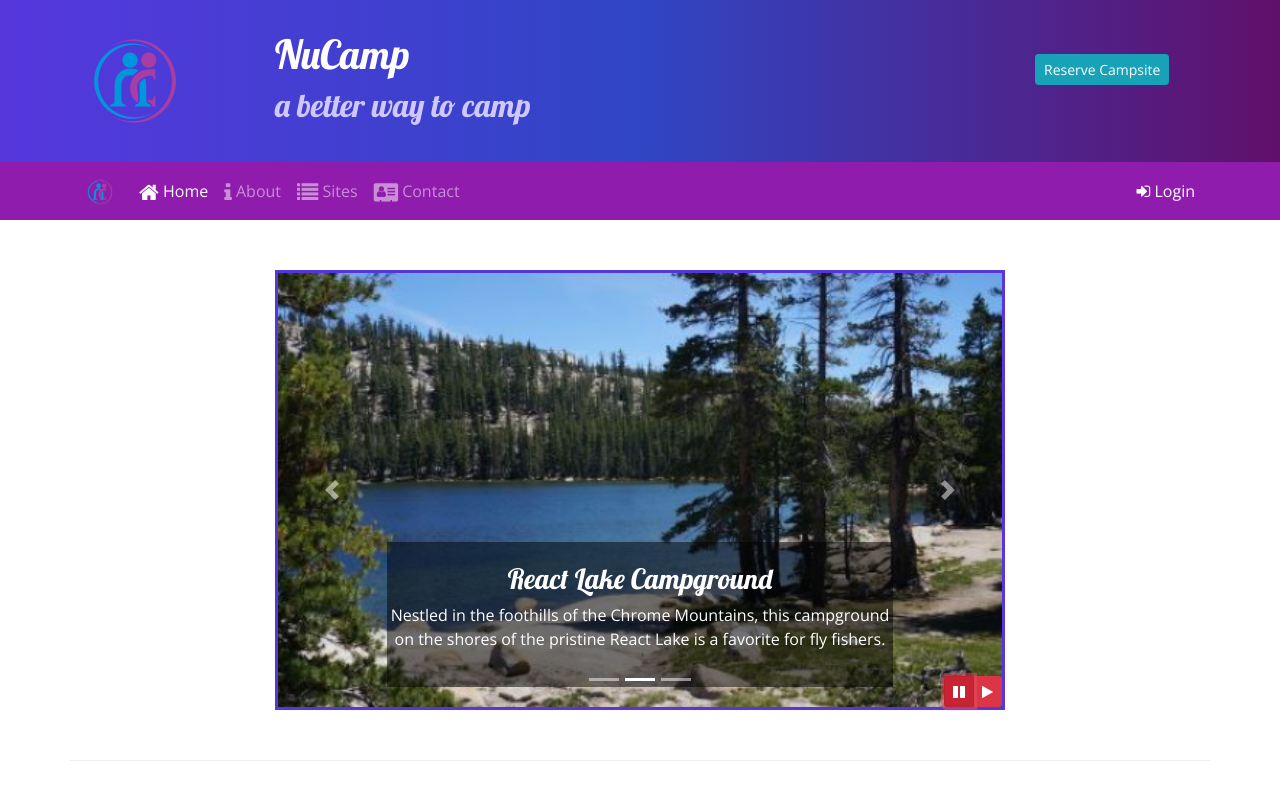
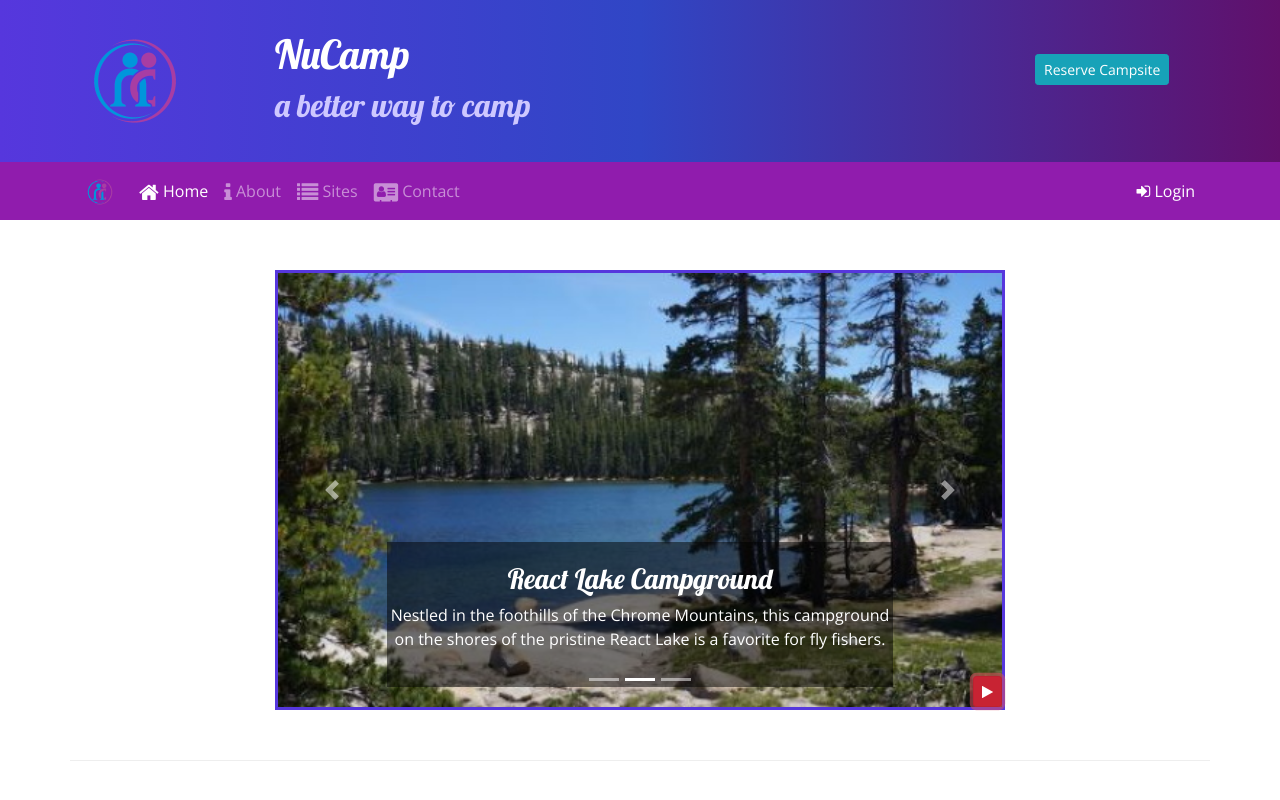
Before and after one commit to dcWashington/gitBootstrap, a website: page index.html in a window 1280 px wide. Both pictures are taken after a click on the button 959 px from the left and 691 px from the top of the page. Shown: the top 800 px of the page. Drawn offline with nearby package versions, Linux system fonts and the light colour scheme.

Commit message:
Bootstrap and jQuery Part 2

```diff
--- a/index.html
+++ b/index.html
@@ -188,14 +188,10 @@
                         <span class="carousel-control-next-icon"></span>
                         <span class="sr-only">Next</span>
                     </a>
-                    <div class="btn-group" id="carouselButton" >
-                        <button class="btn btn-danger btn-sm" id="carouselPause">
-                            <i class="fa fa-pause"></i>
-                        </button>
-                        <button class="btn btn-danger btn-sm" id="carouselPlay">
-                            <i class="fa fa-play"></i>
-                        </button>
-                    </div>
+                    <button class="btn btn-danger btn-sm" id="carouselButton">
+                        <i class="fa fa-pause"></i>
+                    </button>
+
                 </div>
             </div>
         </div>
@@ -272,13 +268,18 @@
     <script src="node_modules/bootstrap/dist/js/bootstrap.min.js"></script>
 
     <script>
-        $(function(){
-            $(".carousel").carousel( { internval: 2000 } );
-            $("#carouselPause").click(function(){
-                $(".carousel").carousel("pause");
-            });
-            $("#carouselPlay").click(function(){
-                $(".carousel").carousel("cycle");
+        $(function() {
+            $(".carousel").carousel( { interval: 2000 } );
+            $("#carouselButton").click(function(){
+                if ($("#carouselButton").children("i").hasClass("fa-pause")) {
+                    $(".carousel").carousel("pause");
+                    $("#carouselButton").children("i").removeClass("fa-pause");
+                    $("#carouselButton").children("i").addClass("fa-play");
+                } else {
+                    $(".carousel").carousel("cycle");
+                    $("#carouselButton").children("i").removeClass("fa-play");
+                    $("#carouselButton").children("i").addClass("fa-pause");
+                }
             });
         });
     </script>
```
